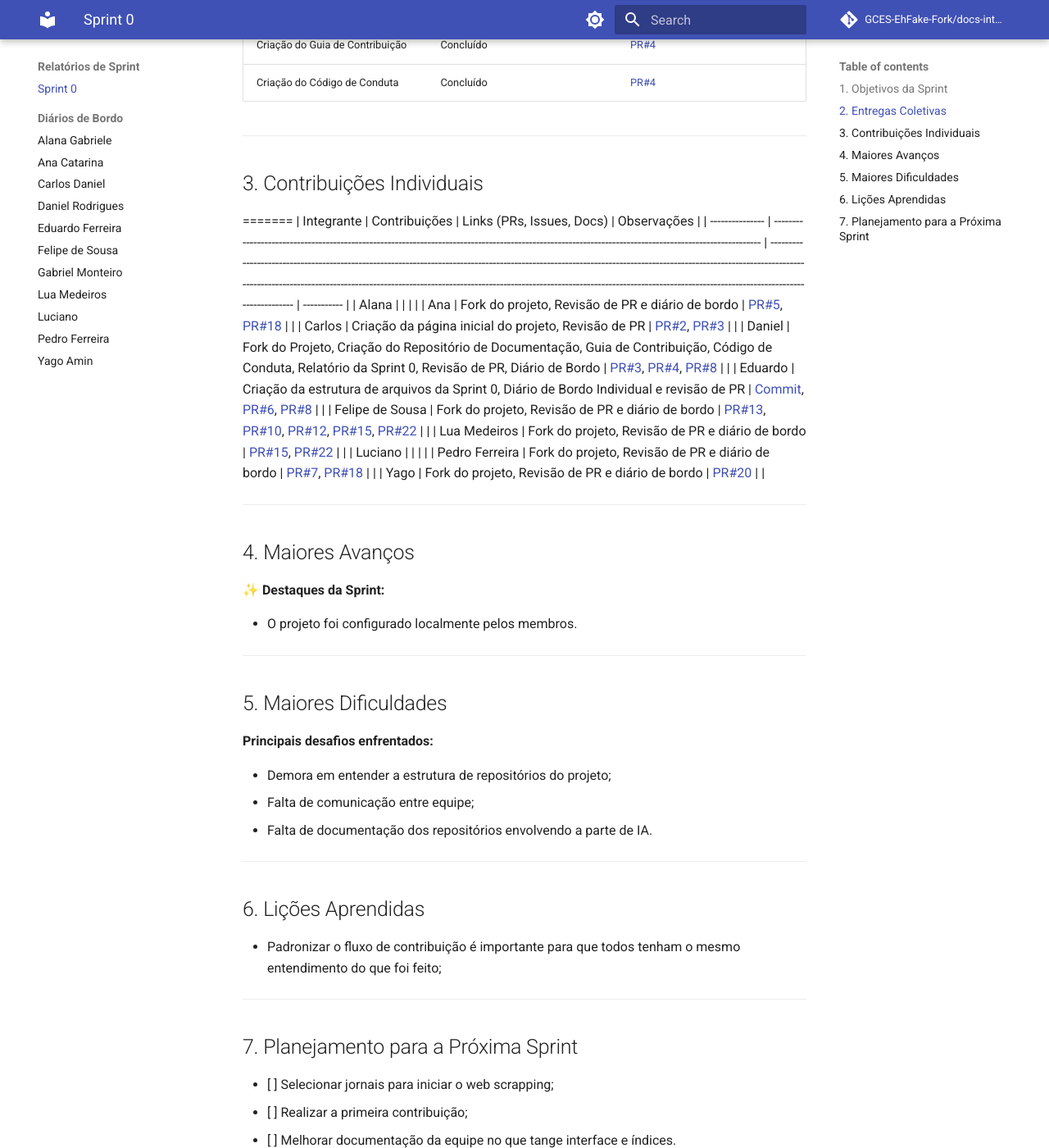
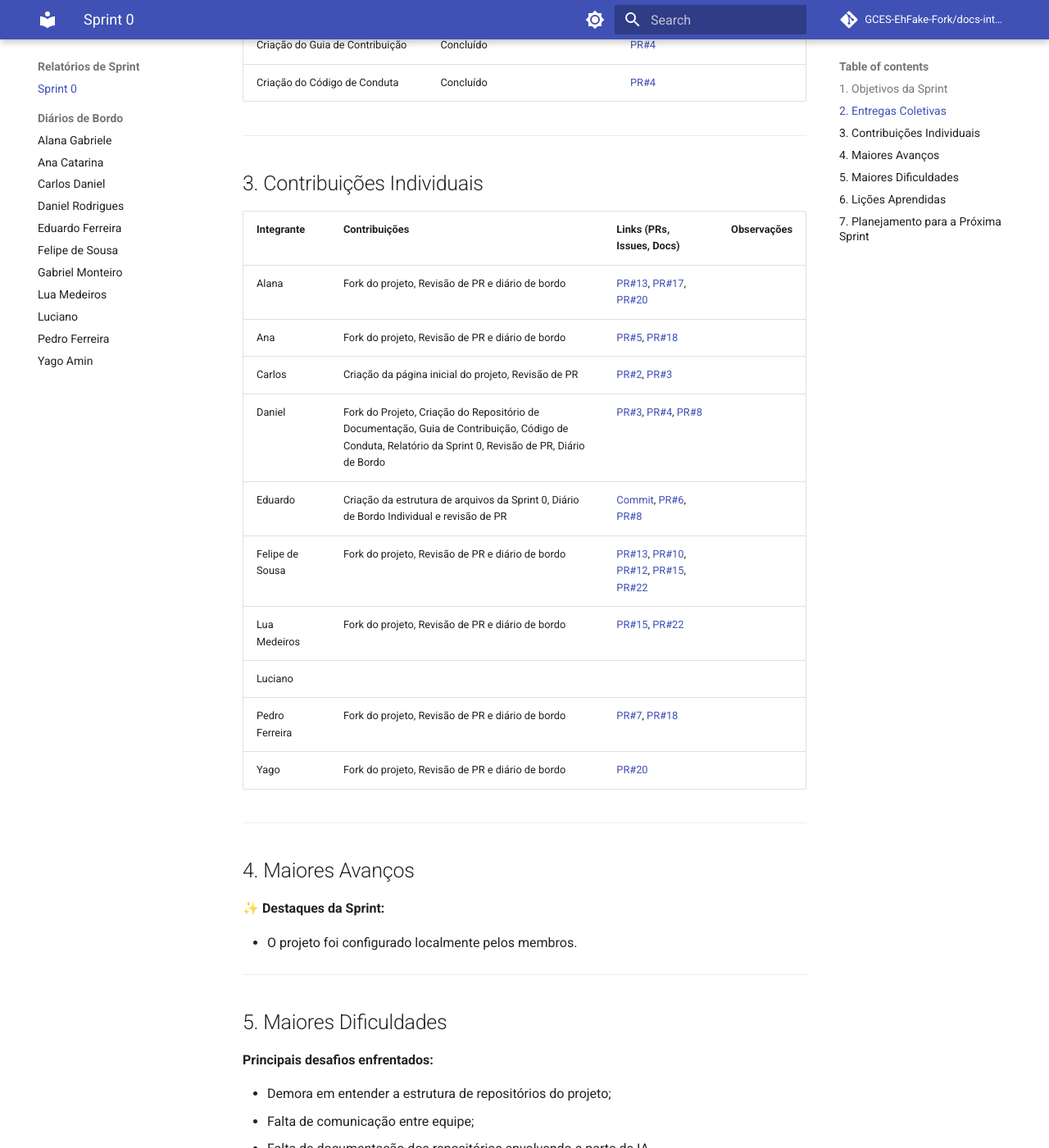
Before and after one commit to GCES-EhFake-Fork/docs-interno, an MkDocs documentation site: the page built from docs/sprints/sprint0.md, in a window 1280 px wide and 1400 px high, scrolled down 952 px. Shown: the whole window at 82% size. Built offline with MkDocs 1.6.1 and Material for MkDocs 9.7.7, drawn with Linux system fonts in a browser that asks for light colours; comment, search, counter and statistics services are not loaded.

Commit message:
docs: adicionando contribuiçao individual

```diff
--- a/docs/sprints/sprint0.md
+++ b/docs/sprints/sprint0.md
@@ -34,19 +34,18 @@
 
 ## 3. Contribuições Individuais
 
-=======
-| Integrante | Contribuições | Links (PRs, Issues, Docs) | Observações |
+| Integrante      | Contribuições                                                                                                                                           | Links (PRs, Issues, Docs)                                                                                                                                                                                                                                                                                                                     | Observações |
 | --------------- | ------------------------------------------------------------------------------------------------------------------------------------------------------- | --------------------------------------------------------------------------------------------------------------------------------------------------------------------------------------------------------------------------------------------------------------------------------------------------------------------------------------------- | ----------- |
-| Alana | | | |
-| Ana | Fork do projeto, Revisão de PR e diário de bordo | [PR#5](https://github.com/GCES-EhFake-Fork/docs-interno/pull/5), [PR#18](https://github.com/GCES-EhFake-Fork/docs-interno/pull/18) | |
-| Carlos | Criação da página inicial do projeto, Revisão de PR | [PR#2](https://github.com/GCES-EhFake-Fork/docs-interno/pull/2), [PR#3](https://github.com/GCES-EhFake-Fork/docs-interno/pull/3) | |
-| Daniel | Fork do Projeto, Criação do Repositório de Documentação, Guia de Contribuição, Código de Conduta, Relatório da Sprint 0, Revisão de PR, Diário de Bordo | [PR#3](https://github.com/GCES-EhFake-Fork/docs-interno/pull/3), [PR#4](https://github.com/GCES-EhFake-Fork/docs-interno/pull/4), [PR#8](https://github.com/GCES-EhFake-Fork/docs-interno/pull/8) | |
-| Eduardo | Criação da estrutura de arquivos da Sprint 0, Diário de Bordo Individual e revisão de PR | [Commit](https://github.com/GCES-EhFake-Fork/docs-interno/commit/fb46aa7414b99f0c8a4d898c421a7d6fa4c62cd0), [PR#6](https://github.com/GCES-EhFake-Fork/docs-interno/pull/6), [PR#8](https://github.com/GCES-EhFake-Fork/docs-interno/pull/8) | |
-| Felipe de Sousa | Fork do projeto, Revisão de PR e diário de bordo | [PR#13](https://github.com/GCES-EhFake-Fork/docs-interno/pull/13), [PR#10](https://github.com/GCES-EhFake-Fork/docs-interno/pull/10), [PR#12](https://github.com/GCES-EhFake-Fork/docs-interno/pull/12), [PR#15](https://github.com/GCES-EhFake-Fork/docs-interno/pull/15), [PR#22](https://github.com/GCES-EhFake-Fork/docs-interno/pull/22) | |
-| Lua Medeiros | Fork do projeto, Revisão de PR e diário de bordo | [PR#15](https://github.com/GCES-EhFake-Fork/docs-interno/pull/15), [PR#22](https://github.com/GCES-EhFake-Fork/docs-interno/pull/22) | |
-| Luciano | | | |
-| Pedro Ferreira | Fork do projeto, Revisão de PR e diário de bordo | [PR#7](https://github.com/GCES-EhFake-Fork/docs-interno/pull/7), [PR#18](https://github.com/GCES-EhFake-Fork/docs-interno/pull/18) | |
-| Yago | Fork do projeto, Revisão de PR e diário de bordo | [PR#20](https://github.com/GCES-EhFake-Fork/docs-interno/pull/20) | |
+| Alana           | Fork do projeto, Revisão de PR e diário de bordo                                                                                                        | [PR#13](https://github.com/GCES-EhFake-Fork/docs-interno/pull/13), [PR#17](https://github.com/GCES-EhFake-Fork/docs-interno/pull/17), [PR#20](https://github.com/GCES-EhFake-Fork/docs-interno/pull/20)                                                                                                                                       |             |
+| Ana             | Fork do projeto, Revisão de PR e diário de bordo                                                                                                        | [PR#5](https://github.com/GCES-EhFake-Fork/docs-interno/pull/5), [PR#18](https://github.com/GCES-EhFake-Fork/docs-interno/pull/18)                                                                                                                                                                                                            |             |
+| Carlos          | Criação da página inicial do projeto, Revisão de PR                                                                                                     | [PR#2](https://github.com/GCES-EhFake-Fork/docs-interno/pull/2), [PR#3](https://github.com/GCES-EhFake-Fork/docs-interno/pull/3)                                                                                                                                                                                                              |             |
+| Daniel          | Fork do Projeto, Criação do Repositório de Documentação, Guia de Contribuição, Código de Conduta, Relatório da Sprint 0, Revisão de PR, Diário de Bordo | [PR#3](https://github.com/GCES-EhFake-Fork/docs-interno/pull/3), [PR#4](https://github.com/GCES-EhFake-Fork/docs-interno/pull/4), [PR#8](https://github.com/GCES-EhFake-Fork/docs-interno/pull/8)                                                                                                                                             |             |
+| Eduardo         | Criação da estrutura de arquivos da Sprint 0, Diário de Bordo Individual e revisão de PR                                                                | [Commit](https://github.com/GCES-EhFake-Fork/docs-interno/commit/fb46aa7414b99f0c8a4d898c421a7d6fa4c62cd0), [PR#6](https://github.com/GCES-EhFake-Fork/docs-interno/pull/6), [PR#8](https://github.com/GCES-EhFake-Fork/docs-interno/pull/8)                                                                                                  |             |
+| Felipe de Sousa | Fork do projeto, Revisão de PR e diário de bordo                                                                                                        | [PR#13](https://github.com/GCES-EhFake-Fork/docs-interno/pull/13), [PR#10](https://github.com/GCES-EhFake-Fork/docs-interno/pull/10), [PR#12](https://github.com/GCES-EhFake-Fork/docs-interno/pull/12), [PR#15](https://github.com/GCES-EhFake-Fork/docs-interno/pull/15), [PR#22](https://github.com/GCES-EhFake-Fork/docs-interno/pull/22) |             |
+| Lua Medeiros    | Fork do projeto, Revisão de PR e diário de bordo                                                                                                        | [PR#15](https://github.com/GCES-EhFake-Fork/docs-interno/pull/15), [PR#22](https://github.com/GCES-EhFake-Fork/docs-interno/pull/22)                                                                                                                                                                                                          |             |
+| Luciano         |                                                                                                                                                         |                                                                                                                                                                                                                                                                                                                                               |             |
+| Pedro Ferreira  | Fork do projeto, Revisão de PR e diário de bordo                                                                                                        | [PR#7](https://github.com/GCES-EhFake-Fork/docs-interno/pull/7), [PR#18](https://github.com/GCES-EhFake-Fork/docs-interno/pull/18)                                                                                                                                                                                                            |             |
+| Yago            | Fork do projeto, Revisão de PR e diário de bordo                                                                                                        | [PR#20](https://github.com/GCES-EhFake-Fork/docs-interno/pull/20)                                                                                                                                                                                                                                                                             |             |
 
 ---
 
```
Also changed, not shown: docs/diarios/diarioAlana.md (+7 -7 lines).
